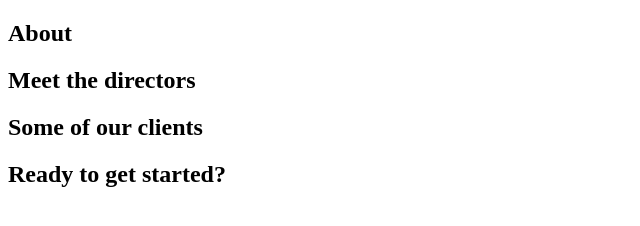
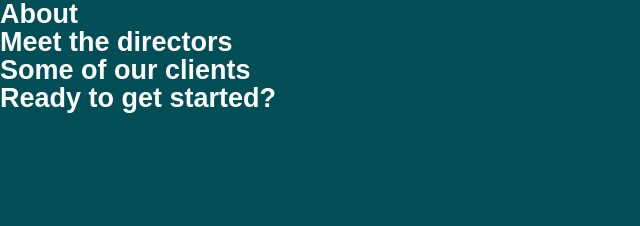
Before and after one commit to laurynasp-droid/perkaitusios-galvos, a plain HTML site: page about.html in a window 1280 px wide. Shown: the whole page, without its empty margins (0-640 px from the left). Drawn offline with Linux system fonts and the light colour scheme.

Commit message:
PG-7: Create base CSS setup

```diff
--- a/CSS/global.css
+++ b/CSS/global.css
@@ -0,0 +1,16 @@
+/* CSS reset */
+*, *::before, *::after {
+    box-sizing: border-box;
+    margin: 0;
+    padding: 0;
+}
+
+/* Base global styles */
+body {
+    font-family: var(--font-family);
+    font-size: var(--font-size-body1);
+    font-weight: var(--font-weight-semibold);
+    line-height: var(--line-height-body1);
+    background-color: var(--midnight-green);
+    color: var(--white);
+}
--- /dev/null
+++ b/CSS/variables.css
@@ -0,0 +1,36 @@
+:root {
+    /* Primary colors */
+    --midnight-green: rgb(1, 78, 86);
+    --light-coral: rgb(246, 126, 126);
+    --white: rgb(255, 255, 255);
+
+    /* Secondary colors */
+    --rapture-blue: rgb(121, 200, 199);
+    --police-blue: rgb(44, 98, 105);
+    --deep-jungle-green: rgb(0, 64, 71);
+    --sacramento-state-green: rgb(1, 47, 52);
+    --dark-green: rgb(0, 37, 41);
+
+    /* Font family */
+    --font-family: "Livvic", sans-serif;
+
+    /* Font weight */
+    --font-weight-semibold: 600;
+    --font-weight-bold: 700;
+
+    /* Font sizes */
+    --font-size-h1-large: 100px;
+    --font-size-h1-small: 64px;
+    --font-size-h2: 48px;
+    --font-size-h3: 18px;
+    --font-size-body1: 18px;
+    --font-size-body2: 15px;
+
+    /* Line heights */
+    --line-height-h1-large: 100px;
+    --line-height-h1-small: 56px;
+    --line-height-h2: 48px;
+    --line-height-h3: 28px;
+    --line-height-body1: 28px;
+    --line-height-body2: 25px;
+}
--- a/about.html
+++ b/about.html
@@ -4,6 +4,7 @@
     <meta charset="UTF-8">
     <meta name="viewport" content="width=device-width, initial-scale=1.0">
     <title>About</title>
+    <link rel="stylesheet" href="./CSS/variables.css">
     <link rel="stylesheet" href="./CSS/global.css">
     <link rel="stylesheet" href="./CSS/about.css">
 </head>
```
Also changed, not shown: contacts.html (+1 -0 lines), index.html (+1 -0 lines).
